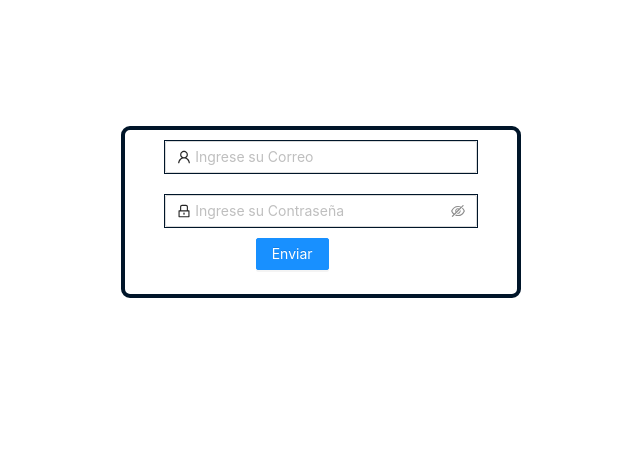
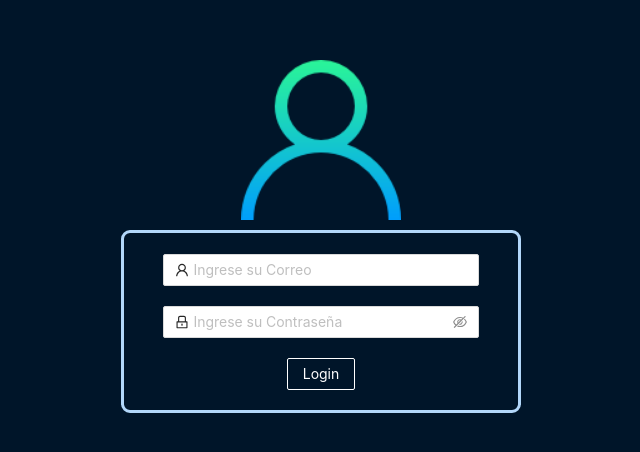
Before and after one commit to Itsystemsproyect/itscash.me, a React (Create React App) app in the folder frontend/: page /login in a window 1280 px wide. Shown: the part 104-556 px from the top of the page, without its empty margins (319-959 px from the left). Built offline with nearby package versions, Linux system fonts and the light colour scheme.

Commit message:
login-css

```diff
--- a/frontend/src/assets/css/LoginPage.css
+++ b/frontend/src/assets/css/LoginPage.css
@@ -1,9 +1,12 @@
 @import '~antd/dist/antd.css';
+body {
+    background: #001529 !important;
+  }
 
 .login-page{
     width: 100%;
     max-width: 400px;
-    margin: 18% auto;
+    margin: 12% auto;
     display: flex;
     flex-direction: column;
     justify-content: center;
@@ -15,20 +18,29 @@
     flex-direction: column;
     justify-content: center;
     width:100%;
-    border: 4px #001529 solid;
-    border-radius: 9px
+    border: 3px #b2d7fa solid;
+    border-radius: 9px;
+    padding-top: 11px;
 }
 .emailform {
+
     width:80%;
-    border: 1px #001529 solid;
     margin: 10px auto;
 }
 .emailpass{
     width:100%;
 }
-ant-form-item-control-input{
-    width:100%;
-}
+
 .ant-col-16{
     max-width:100%;
 }
+
+.btnlogin {
+    justify-content: center;
+    display: flex;
+    margin-bottom: 20px;
+    margin-top: 10px;
+}
+.loginimg{
+    margin: 10px;
+}
--- a/frontend/src/pages/LoginPage.js
+++ b/frontend/src/pages/LoginPage.js
@@ -1,12 +1,18 @@
 import React from "react";
-import { Form, Input, Button } from "antd";
+import { Form, Input, Button, Image } from "antd";
 import { UserOutlined, LockOutlined } from '@ant-design/icons';
-
+import itsc from "../assets/img/usuario.png";
 
 const LoginPage = () => {
   return (
     <>
       <div className="login-page">
+      <div className="loginimg">
+        <img
+        width={160} src={itsc}
+        />
+      </div>
+
       <Form className="loginform"
         name="basic"
         labelCol={{
@@ -31,7 +37,7 @@ const LoginPage = () => {
           ]}
         >
           <div className="emailpass">
-          <Input placeholder="Ingrese su Correo" prefix={<UserOutlined />} />
+          <Input className="inputmail" placeholder="Ingrese su Correo" prefix={<UserOutlined />} />
           </div>
         </Form.Item>
 
@@ -46,32 +52,16 @@ const LoginPage = () => {
           ]}
         >
           <div className="emailpass">
-          <Input.Password
+          <Input.Password className="inputpassword"
           placeholder='Ingrese su Contraseña' prefix={<LockOutlined/>}/>
           </div>
         </Form.Item>
-        {/*
-        <Form.Item
-          name="remember"
-          valuePropName="checked"
-          wrapperCol={{
-            offset: 8,
-            span: 16,
-          }}
-        >
-          <Checkbox>Remember me</Checkbox>
-        </Form.Item>
-          */}
-        <Form.Item
-          wrapperCol={{
-            offset: 8,
-            span: 16,
-          }}
-        >
-          <Button type="primary" htmlType="submit">
-            Enviar
-          </Button>
-        </Form.Item>
+        <div className="btnlogin">
+        <Button ghost key="boton">
+          Login
+        </Button>
+        </div>
+
       </Form>
       </div>
     </>
```
Also changed, not shown: frontend/src/assets/img/usuario.png (added).
